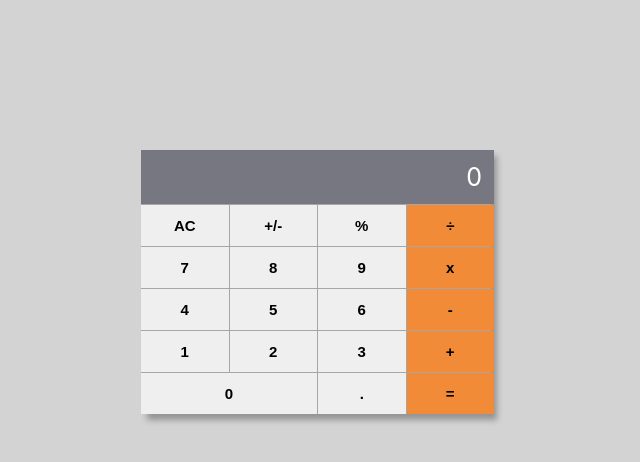
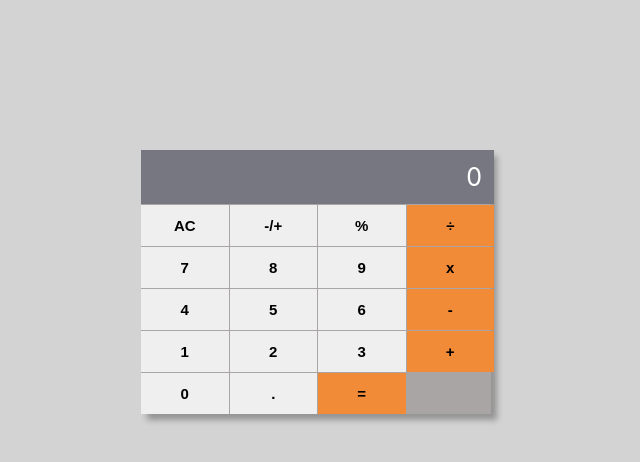
Before and after one commit to eddie-2020/digital-calculator, a React (Create React App) app: page / in a window 1280 px wide. Shown: the top 462 px of the page, without its empty margins (324-964 px from the left). Built offline with nearby package versions, Linux system fonts and the light colour scheme.

Commit message:
Add hooks refactor to my react app

```diff
--- /dev/null
+++ b/src/components/btnNames.js
@@ -0,0 +1,9 @@
+const btnValues = [
+  'AC', '-/+', '%', '÷',
+  '7', '8', '9', 'x',
+  '4', '5', '6', '-',
+  '1', '2', '3', '+',
+  '0', '.', '=',
+];
+
+export default btnValues;
--- a/src/components/calculator.js
+++ b/src/components/calculator.js
@@ -1,44 +1,34 @@
-import React from 'react';
+import React, { useState } from 'react';
 import calculate from '../logic/calculate';
+import btnValues from './btnNames';
+import '../App.css';
 
-class Calculator extends React.Component {
-  constructor(props) {
-    super(props);
-    this.state = {};
-    this.handleClick = this.handleClick.bind(this);
+const Calculator = () => {
+  const [calcObject, setCalcObject] = useState({});
+
+  const handleClick = (e) => {
+    e.preventDefault();
+    try {
+      setCalcObject({ ...calcObject, ...calculate(calcObject, e.target.textContent) });
+    } catch (error) {
+      return calcObject;
     }
+    return 0;
+  };
 
-  handleClick(e) {
-    this.setState((state) => calculate(state, e.target.textContent));
-  }
+  const { next, total } = calcObject;
+  const btnClass = (i) => ((((i + 1) % 4 === 0) || i === 18) ? 'orange-like-btn' : 'gray-like-btn');
 
-  render() {
-    const { next, total } = this.state;
   return (
     <div className="container">
       <div className="calc-display">{next || total || 0}</div>
-        <button type="button" onClick={this.handleClick} className="gray-like-btn">AC</button>
-        <button type="button" onClick={this.handleClick} className="gray-like-btn">+/-</button>
-        <button type="button" onClick={this.handleClick} className="gray-like-btn">%</button>
-        <button type="button" onClick={this.handleClick} className="orange-like-btn">÷</button>
-        <button type="button" onClick={this.handleClick} className="gray-like-btn">7</button>
-        <button type="button" onClick={this.handleClick} className="gray-like-btn">8</button>
-        <button type="button" onClick={this.handleClick} className="gray-like-btn">9</button>
-        <button type="button" onClick={this.handleClick} className="orange-like-btn">x</button>
-        <button type="button" onClick={this.handleClick} className="gray-like-btn">4</button>
-        <button type="button" onClick={this.handleClick} className="gray-like-btn">5</button>
-        <button type="button" onClick={this.handleClick} className="gray-like-btn">6</button>
-        <button type="button" onClick={this.handleClick} className="orange-like-btn">-</button>
-        <button type="button" onClick={this.handleClick} className="gray-like-btn">1</button>
-        <button type="button" onClick={this.handleClick} className="gray-like-btn">2</button>
-        <button type="button" onClick={this.handleClick} className="gray-like-btn">3</button>
-        <button type="button" onClick={this.handleClick} className="orange-like-btn">+</button>
-        <button type="button" onClick={this.handleClick} className="gray-like-btn btn-zero">0</button>
-        <button type="button" onClick={this.handleClick} className="gray-like-btn">.</button>
-        <button type="button" onClick={this.handleClick} className="orange-like-btn">=</button>
+      {btnValues.map((name, i) => (
+        <button key={i.toString()} type="button" onClick={handleClick} className={btnClass(i)}>
+          {name}
+        </button>
+      ))}
     </div>
   );
-  }
-}
+};
 
 export default Calculator;
```
Lines whose indentation alone changed are shown as unchanged.
